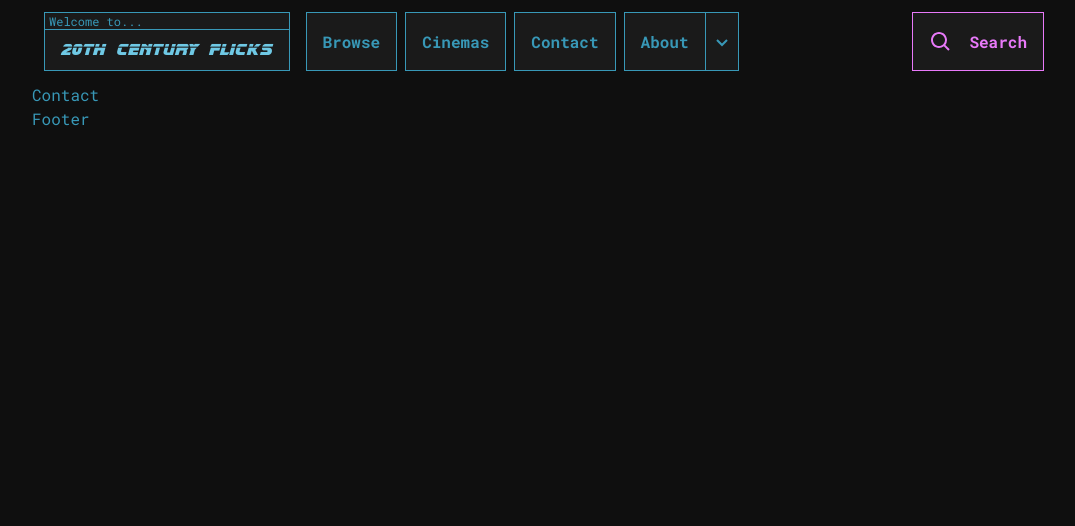
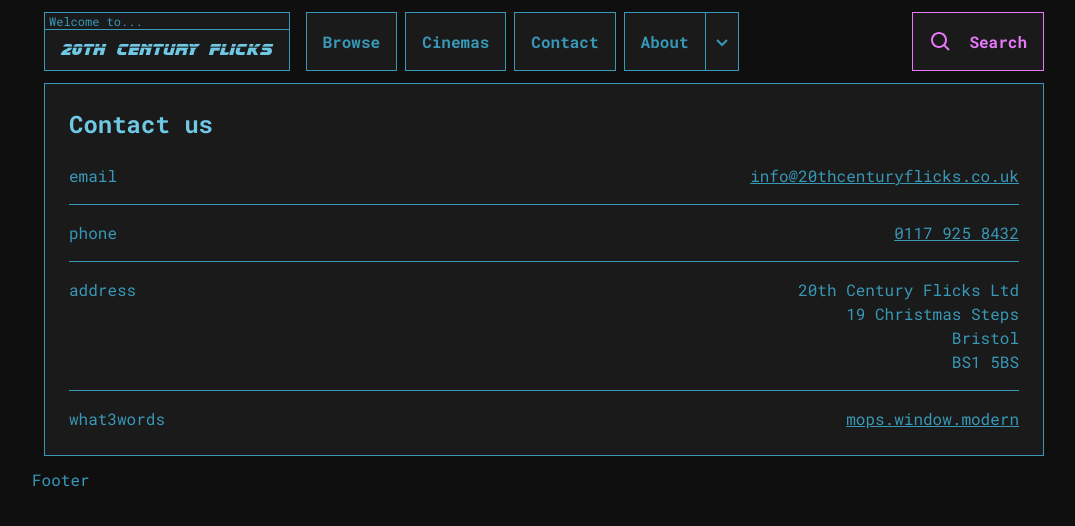
Before and after one commit to alec-hamilton/flicks-frontend, a Next.js app: page /contact in a window 1280 px wide. Shown: the top 526 px of the page, without its empty margins (96-1171 px from the left). Built offline with nearby package versions, Linux system fonts and the light colour scheme.

Commit message:
feat: contact page added (#10)

```diff
--- /dev/null
+++ b/components/dividers/HorizontalDivider.tsx
@@ -0,0 +1,5 @@
+const HorizontalDivider = () => {
+  return <hr className="border-primary border-t w-full" />;
+};
+
+export default HorizontalDivider;
--- a/pages/contact.tsx
+++ b/pages/contact.tsx
@@ -1,5 +1,53 @@
+import HorizontalDivider from "@/components/dividers/HorizontalDivider";
+import PageContentWrapper from "@/components/surfaces/PageContentWrapper";
+
 const Contact = () => {
-  return <p>Contact</p>;
+  return (
+    <PageContentWrapper>
+      <h1>Contact us</h1>
+      <div className="flex flex-col gap-4 text-sm sm:text-base mt-6">
+        <div className="flex justify-between">
+          <p>email</p>
+          <a
+            href="mailto:info@20thcenturyflicks.co.uk"
+            className="mdx:hover:text-fuchsia-400 underline"
+          >
+            info@20thcenturyflicks.co.uk
+          </a>
+        </div>
+        <HorizontalDivider />
+        <div className="flex justify-between">
+          <p>phone</p>
+          <a
+            href="tel:+4401179258432"
+            className="mdx:hover:text-fuchsia-400 underline"
+          >
+            0117 925 8432
+          </a>
+        </div>
+        <HorizontalDivider />
+        <div className="flex justify-between">
+          <p>address</p>
+          <address className="not-italic text-end">
+            <p>20th Century Flicks Ltd</p>
+            <p>19 Christmas Steps</p>
+            <p>Bristol</p>
+            <p>BS1 5BS</p>
+          </address>
+        </div>
+        <HorizontalDivider />
+        <div className="flex justify-between">
+          <p>what3words</p>
+          <a
+            href="https://w3w.co/mops.window.modern"
+            className="mdx:hover:text-fuchsia-400 underline"
+          >
+            mops.window.modern
+          </a>
+        </div>
+      </div>
+    </PageContentWrapper>
+  );
 };
 
 export default Contact;
```
